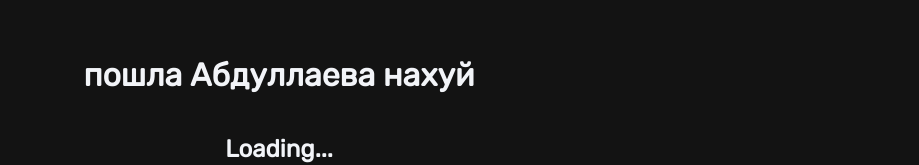
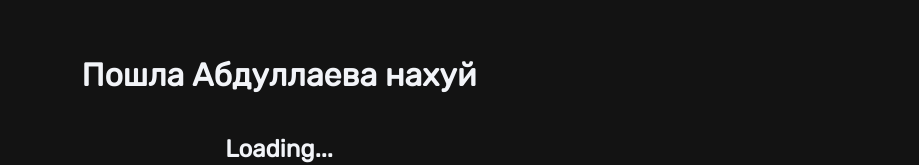
Before and after one commit to kaurcev/kaurcev.space, a plain HTML site: page index.html in a window 1280 px wide. Shown: the part 154-319 px from the top of the page, without its empty margins (361-1280 px from the left). Drawn offline with Linux system fonts and the light colour scheme; a script that the page names is missing.

Commit message:
Update index.html

```diff
--- a/index.html
+++ b/index.html
@@ -44,7 +44,7 @@
   <meta name="yandex-verification" content="93bf5a1cea3e8004" />
 </head>
 <body class="center">
-    <h1>пошла Абдуллаева нахуй</h1>
+    <h1>Пошла Абдуллаева нахуй</h1>
     <h2>Loading...</h2>
     <p class="mini">Note: На данный момент сайт находится в стадии доработки и на переносе со старого домена (<a href="//kaurcev.tk">kaurcev.tk</a>) на новый.</p>
     <p class="panel">
```
